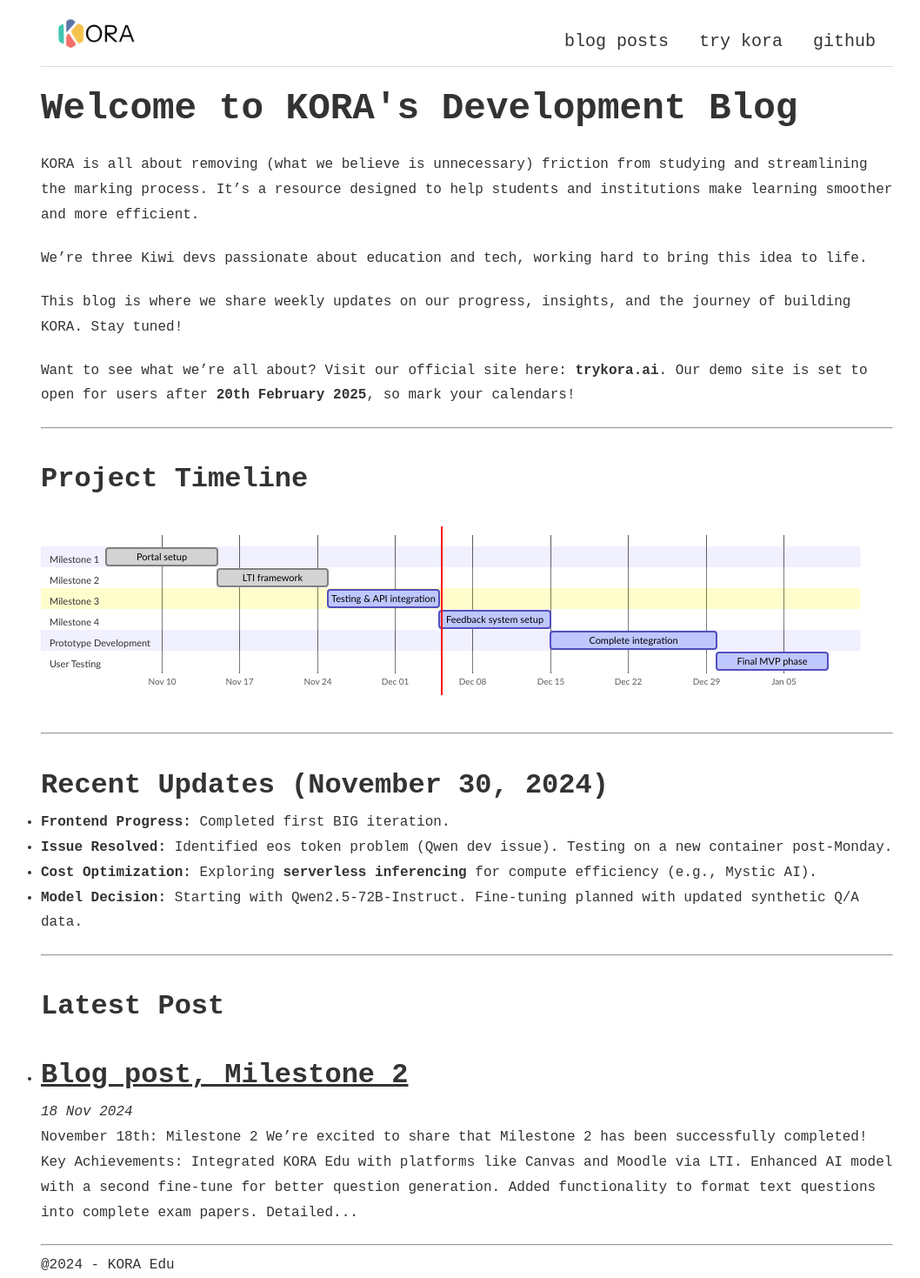
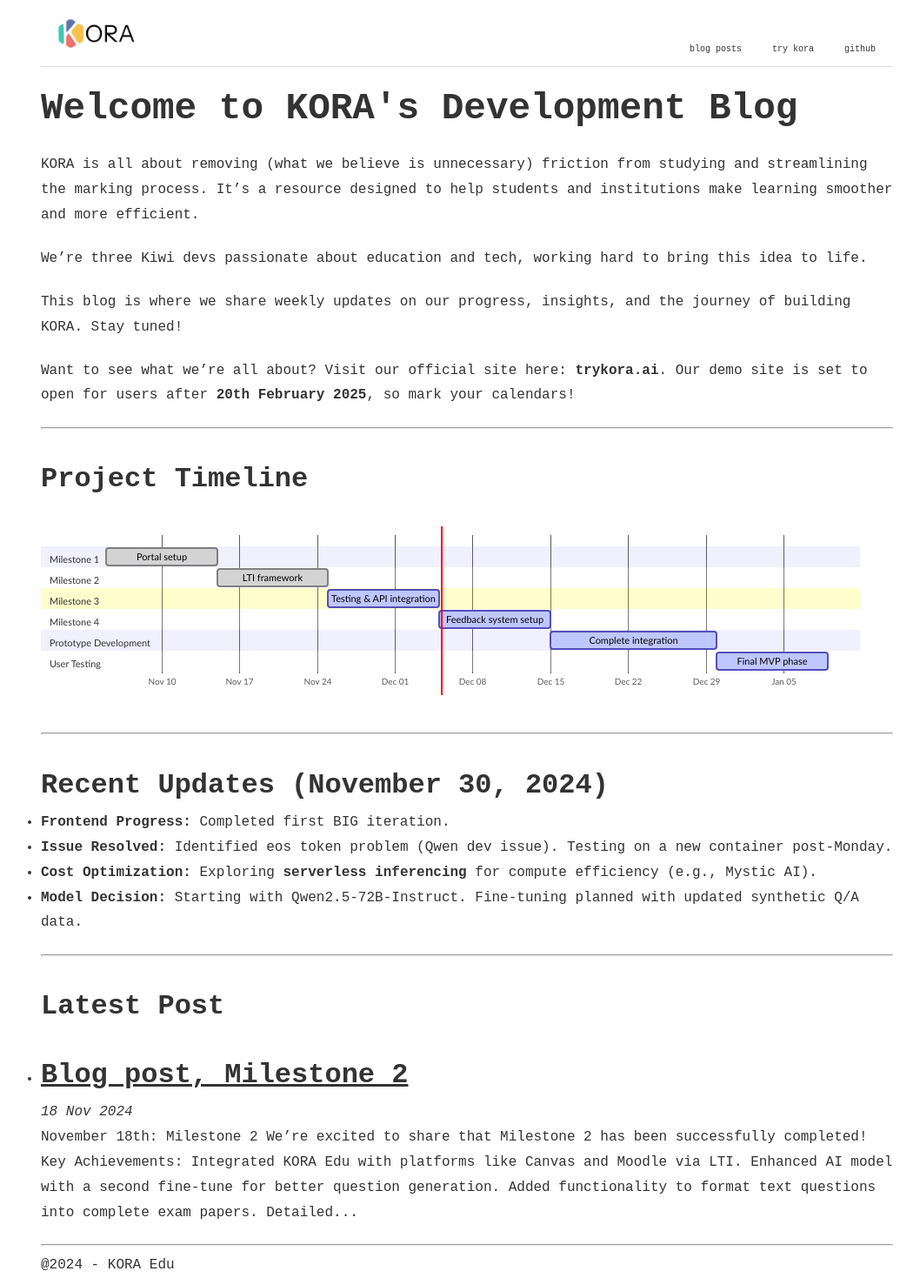
Before and after one commit to kora-edu/kora-edu.github.io, a Jekyll site: the page built from index.html, in a window 1280 px wide. Shown: the whole page at 87% size, without its empty margins (103-1161 px from the left). Built offline with Jekyll 4.4.1, drawn with Linux system fonts in a browser that asks for light colours; the list of posts is cut into pages by our own code.

Commit message:
template

```diff
--- a/_sass/layout.scss
+++ b/_sass/layout.scss
@@ -50,7 +50,7 @@
   a {
     text-decoration: none; /* Remove underline from links */
     color: $text-color; /* Default color for links */
-    font-size: 20px; /* Adjust font size */
+    font-size: 10px; /* Adjust font size */
     font-weight: 220; /* Slightly bold for readability */
 
     &:hover {
```
